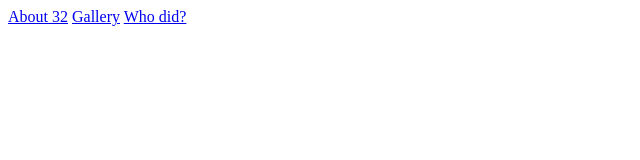
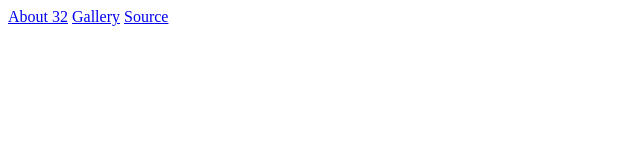
Before and after one commit to skooda/32px.net, a plain HTML site: page src/pages/index.html in a window 1280 px wide. Shown: the full height of the page, 0-640 px from the left. Drawn offline with Linux system fonts and the light colour scheme.

Commit message:
Add github link

```diff
--- a/src/pages/index.html
+++ b/src/pages/index.html
@@ -1,5 +1,5 @@
 <section class="px32-body pl1 mb1">
     <a class="mt1" href="about.html">About 32</a>
     <a class="mt1" href="gallery.html">Gallery</a>
-    <a class="mt1" href="https://v3l.cz">Who did?</a>
+    <a class="mt1" href="https://github.com/skooda/32px.net">Source</a>
 </section>
```
